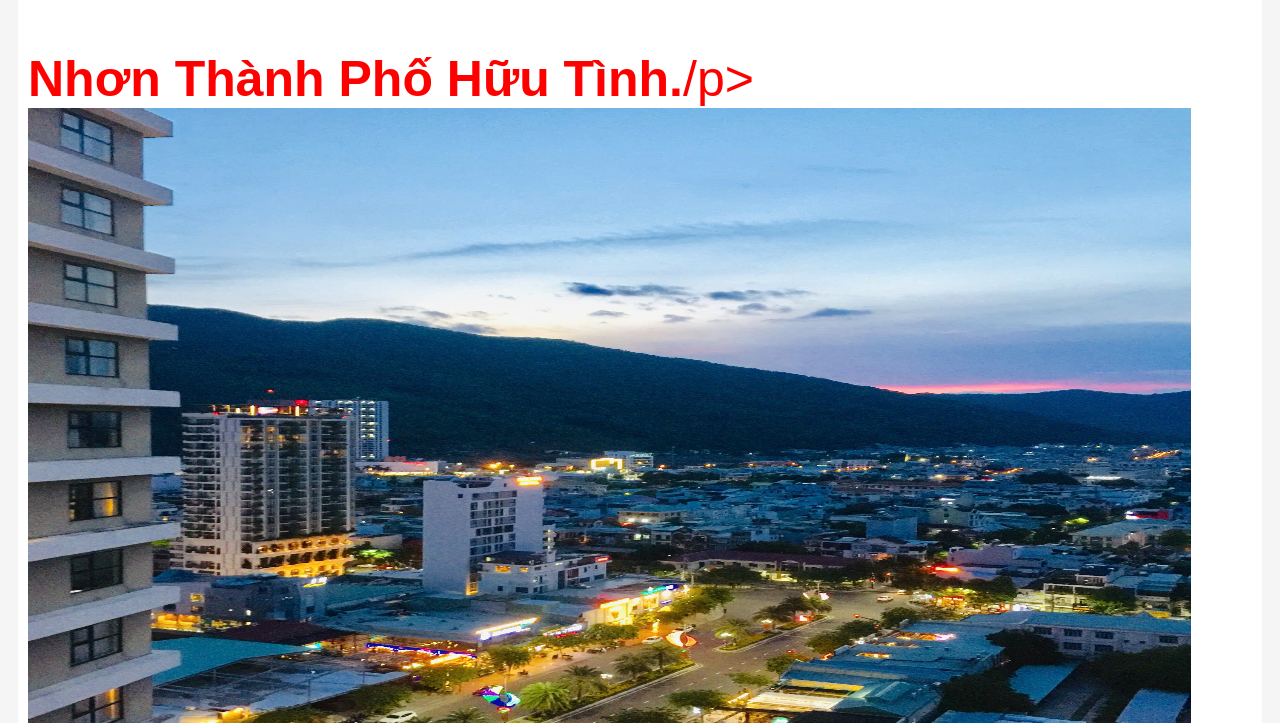
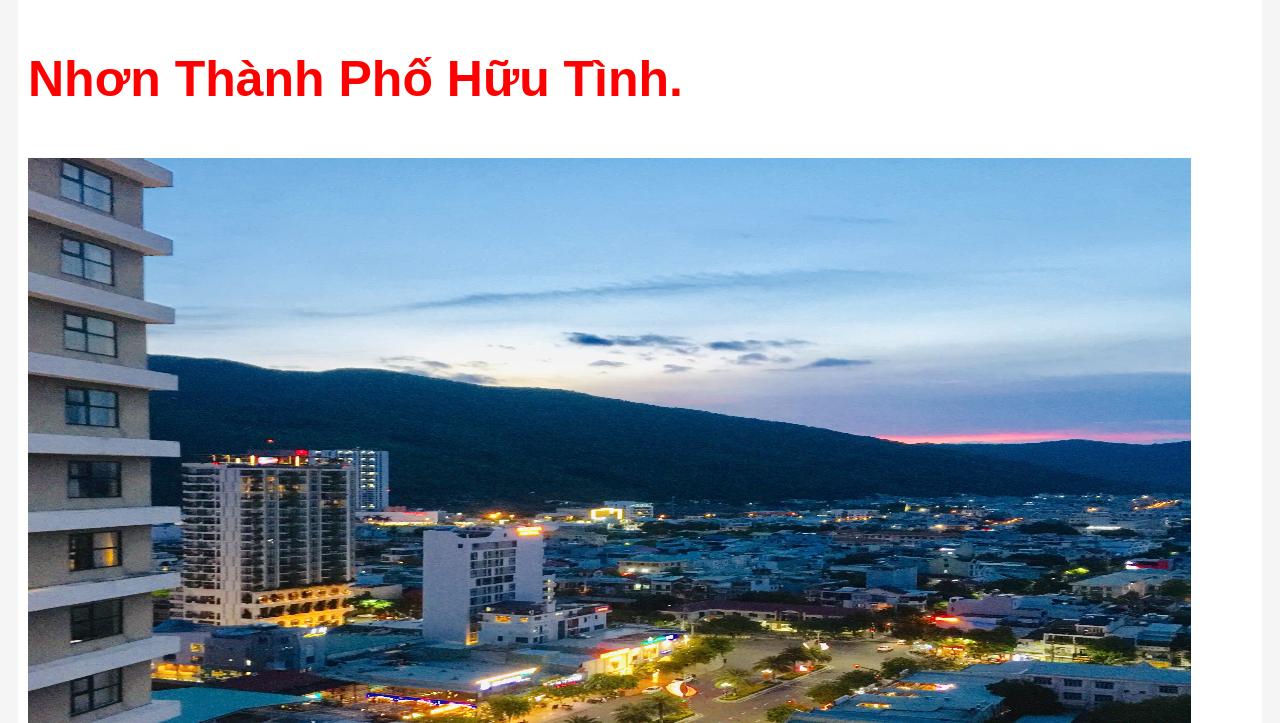
Before and after one commit to saoluu1hoang-boop/du-an-1-, a plain HTML site: page index.html in a window 1280 px wide. Shown: the part 3217-3940 px from the top of the page. Drawn offline with Linux system fonts and the light colour scheme.

Commit message:
Update index.html

```diff
--- a/index.html
+++ b/index.html
@@ -94,7 +94,7 @@ body {
 <div class="khung">
 <p> <strong> Trời Bình Yên Tây Sơn</strong></p>
 <img src="anh2.jpg" alt="anh bau troi" width="95%" height="90%">
-<p><strong> Nhơn Thành Phố Hữu Tình.</strong>/p>
+<p><strong> Nhơn Thành Phố Hữu Tình.</strong><p>
 <img src="anh3.jpg" alt="Quy Nhon" width="95%" height="90%">
 <p><strong> Ràng Tiếng Cười Tuổi Thanh Xuân</strong></p>
 <img src="anh5.jpg" alt="anh 26/3" width="95%" height="90%>"
```
